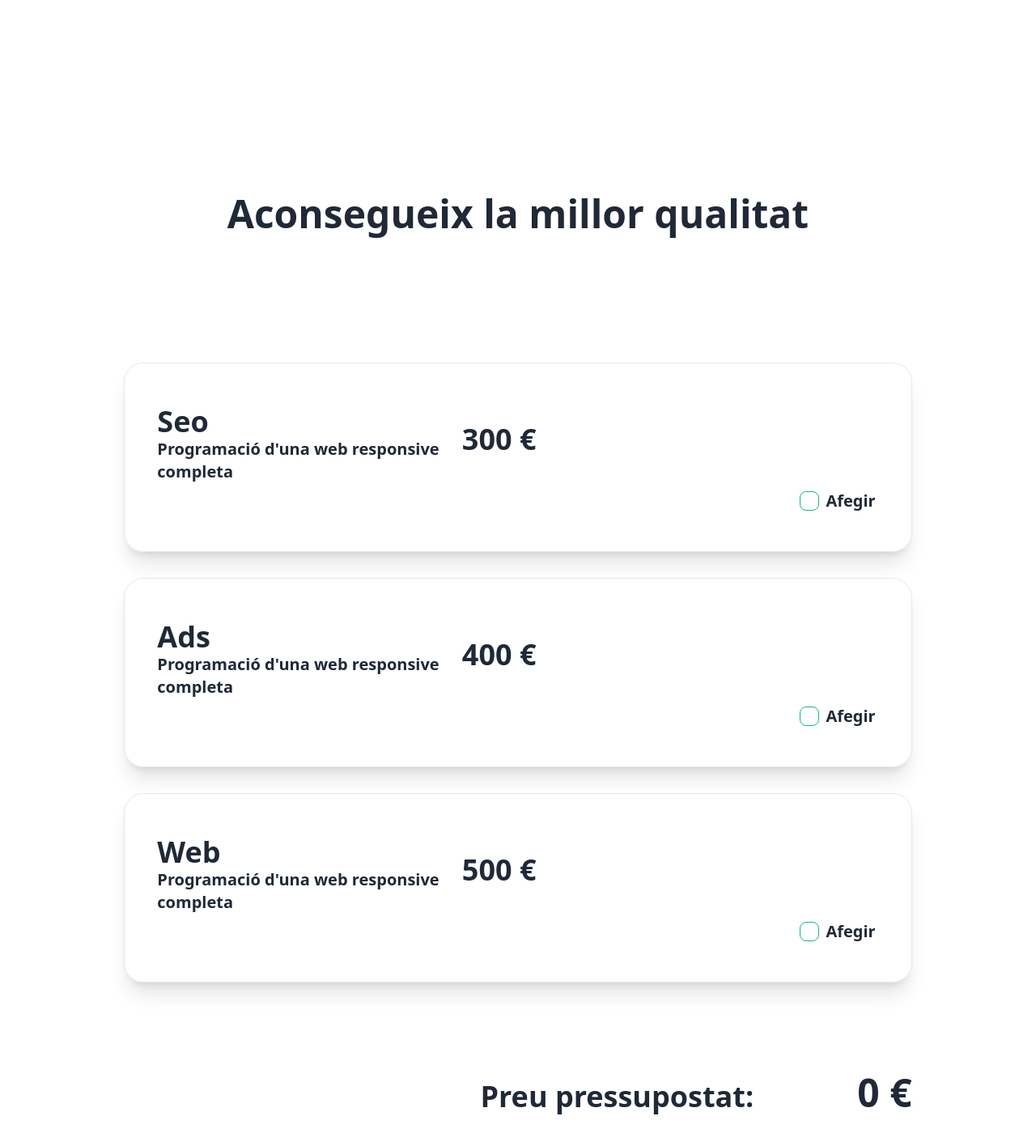
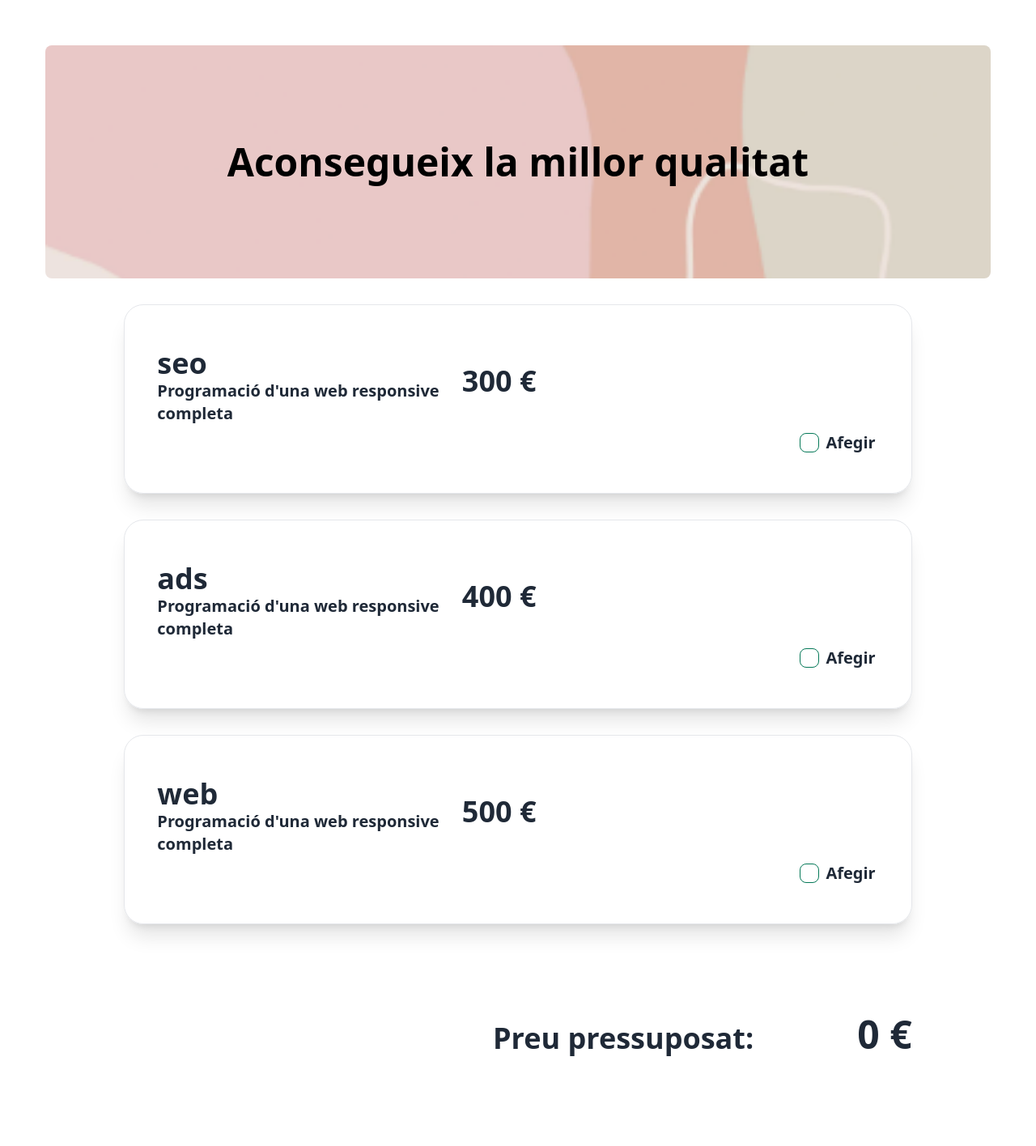
Before and after one commit to sainiSu/-Sprint-6-Budgets-, a React (Vite) app: page / in a window 1280 px wide. Shown: the top 1416 px of the page at 81% size. Built offline with nearby package versions, Linux system fonts and the light colour scheme.

Commit message:
Update web option(2)

```diff
--- a/src/components/Checkbox.jsx
+++ b/src/components/Checkbox.jsx
@@ -2,6 +2,8 @@ import  { useState } from "react";
 import services from "../data/ServiceData";
 import Header from "./Header";
 import TotalPrice from "./TotalPrice";
+import WebsiteData from "../data/WebData";
+
 
 const Checkbox = () => {
     const [options, setOptions] = useState({
@@ -9,6 +11,9 @@ const Checkbox = () => {
         ads: false,
         web: false
     });
+    const [pages , setPages] = useState(1);
+    const [languages , setLanguages] = useState(1);
+
 
     const handleChange = (option) => {
         setOptions(prevOptions => ({
@@ -18,9 +23,13 @@ const Checkbox = () => {
     };
 
     const calculateTotal = () => {
-        return services.reduce((total, service) => {
-            return options[service.title] ? total + service.price : total;
+        let total = services.reduce((total, service) => {
+            return options[service.title.toLowerCase()] ? total + service.price : total;
         }, 0);
+        if(options.web){
+            total+= (pages + languages)*30
+        }
+        return total;
     };
 
     const total = calculateTotal();
@@ -33,7 +42,7 @@ const Checkbox = () => {
                     <div className="flex items-center flex-col md:flex-row md:text-start text-center">
                         <div className="md:w-2/5 flex flex-col justify-center items-center md:items-start">
                             <h2 className="font-bold text-4xl md:mt-3 mt-5 md:text-start text-center">
-                                {service.title}
+                                {service.title.toLowerCase()}
                             </h2>
                             <p className="my-5 md:my-0 font-semibold text-xl">
                                 {service.description}
@@ -43,14 +52,17 @@ const Checkbox = () => {
                     </div>
                     <label className="label cursor-pointer justify-end gap-2">
                         <input
-                            className="checkbox border-emerald-500 [--chkbg:theme(colors.emerald.500)]"
+                            className="checkbox border-emerald-700 [--chkbg:theme(colors.emerald.700)]"
                             type="checkbox"
-                            id={service.title}
-                            checked={options[service.title]}
-                            onChange={() => handleChange(service.title)}
+                            id={service.title.toLowerCase()}
+                            checked={options[service.title.toLowerCase()]}
+                            onChange={() => handleChange(service.title.toLowerCase())}
                         />
                         <span className="font-semibold text-xl">Afegir</span>
                     </label>
+                    {service.title.toLowerCase() === "web" && options.web &&(
+                        <WebsiteData pages = {pages}  languages={languages} setPages={setPages} setLanguages ={setLanguages}/>
+                    )}
                 </div>
             ))}
             <footer className="flex justify-between font-bold mt-6">
--- a/src/components/Header.jsx
+++ b/src/components/Header.jsx
@@ -1,8 +1,18 @@
- const Header = () => {
-    return (
-      <div className="mt-16 mb-10 bg-header-pattern text-center md:h-72 rounded-largest flex justify-center items-center bg-center bg-cover">
-        <h1 className="font-bold text-3xl md:text-5xl p-4 my-4">Aconsegueix la millor qualitat</h1>
+const Header = () => {
+  return (
+      <div className="relative w-full h-72 bg-cover bg-center rounded-lg overflow-hidden">
+          <img
+              src=".\src\assets\header1.png"
+              alt="Header background"
+              className="absolute w-full h-full object-cover"
+          />
+          <div className="absolute w-full h-full flex justify-center items-center bg-black bg-opacity-5">
+              <h1 className="text-black font-bold text-3xl md:text-5xl p-4 my-4">
+                  Aconsegueix la millor qualitat
+              </h1>
+          </div>
       </div>
-    );
-  };
-  export default Header;
+  );
+};
+
+export default Header;
--- a/src/components/TotalPrice.jsx
+++ b/src/components/TotalPrice.jsx
@@ -3,7 +3,7 @@ const TotalPrice = ({total}) => {
     return (
         <div className="md:w-5/6 mx-auto flex md:flex-row flex-col justify-center md:justify-end md:gap-12 my-20 items-center md:items-baseline">
             <p className="md:text-start text-center text-4xl font-bold md:mb-0 mb-6">
-                Preu pressupostat:
+                Preu pressuposat:
             </p>
             <p className="text-5xl font-extrabold md:ms-20">
                 {total} €
--- a/src/data/ServiceData.jsx
+++ b/src/data/ServiceData.jsx
@@ -1,3 +1,4 @@
+
 const services = [
     {
         title: 'Seo',
--- a/src/data/WebData.jsx
+++ b/src/data/WebData.jsx
@@ -0,0 +1,29 @@
+const WebData =({pages,languages,setPages,setLanguages}) => {
+  return (
+    <div className="flex flex-col gap-2 mt-4">
+              <div className="flex items-center justify-between">
+                <label htmlFor="pages" className="font-semibold text-xl">&#128992;Nombre de pàgines</label>
+                <input
+                    type="number"
+                    id="pages"
+                    value={pages}
+                    onChange={(e) => setPages(parseInt(e.target.value))}
+                    min="1"
+                    className="w-16 text-center border rounded"
+                />
+            </div>
+            <div className="flex items-center justify-between">
+                <label htmlFor="pages" className="font-semibold text-xl">&#128992;Nombre de llenguatges</label>
+                <input
+                    type="number"
+                    id="pages"
+                    value={languages}
+                    onChange={(e) => setLanguages(parseInt(e.target.value))}
+                    min="1"
+                    className="w-16 text-center border rounded"
+                />
+            </div>
+    </div>
+  )
+}
+export default WebData;
```
Also changed, not shown: src/assets/header1.png (added), tailwind.config.js (line endings or trailing spaces).
